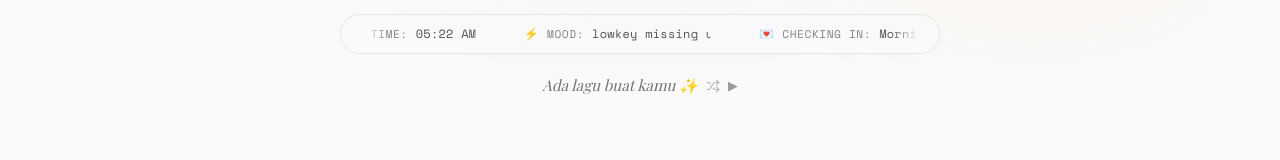
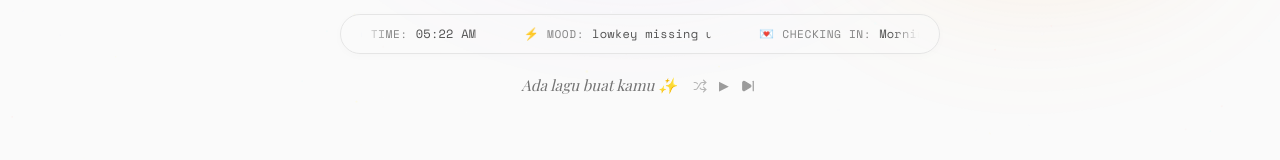
Before and after one commit to muhammadfaza16/muhammadfaza16.github.io, a Next.js app: page / in a window 1280 px wide. Shown: the part 757-917 px from the top of the page. Built offline with nearby package versions, Linux system fonts and the light colour scheme; a web font is replaced by a local one.

Commit message:
feat(ui): add next song button to currently strip controls

```diff
--- a/src/components/CurrentlyStrip.tsx
+++ b/src/components/CurrentlyStrip.tsx
@@ -2,7 +2,7 @@
 
 import { useState, useEffect, useRef } from "react";
 import { useAudio } from "./AudioContext";
-import { Shuffle } from "lucide-react";
+import { Shuffle, SkipForward } from "lucide-react";
 
 // Derived values from context now
 // const playlist removed as it is handled by context for the active song
@@ -277,7 +277,7 @@ export function CurrentlyStrip() {
     const [currentHour, setCurrentHour] = useState(new Date().getHours());
 
     // Global Audio Context
-    const { isPlaying, togglePlay, currentSong, isShuffle, toggleShuffle } = useAudio();
+    const { isPlaying, togglePlay, currentSong, isShuffle, toggleShuffle, nextSong } = useAudio();
 
     const checkInMessages = getCheckInMessages(currentHour);
 
@@ -379,13 +379,10 @@ export function CurrentlyStrip() {
                 }}
             >
                 <div
-                    onClick={togglePlay}
                     style={{
                         display: "flex",
                         alignItems: "center",
-                        gap: "0.5rem",
-                        cursor: "pointer",
-                        userSelect: "none"
+                        gap: "0.5rem"
                     }}
                     className="group"
                 >
@@ -397,11 +394,16 @@ export function CurrentlyStrip() {
                             fontStyle: "italic",
                             fontSize: "0.95rem",
                             color: "var(--text-muted)",
-                            margin: 0
+                            margin: 0,
+                            cursor: "pointer",
+                            userSelect: "none"
                         }}
+                        onClick={togglePlay}
                     >
                         {isPlaying ? "Khusus buat kamu 🥀" : "Ada lagu buat kamu ✨"}
                     </p>
+
+                    <div style={{ display: "flex", alignItems: "center", gap: "0.25rem", marginLeft: "0.25rem" }}>
                         <div
                             onClick={(e) => {
                                 e.stopPropagation();
@@ -416,7 +418,8 @@ export function CurrentlyStrip() {
                                 display: "flex",
                                 alignItems: "center",
                                 justifyContent: "center",
-                            transition: "all 0.2s ease"
+                                transition: "all 0.2s ease",
+                                padding: "4px"
                             }}
                             className="hover:opacity-100"
                             title={isShuffle ? "Shuffle On" : "Shuffle Off"}
@@ -425,6 +428,7 @@ export function CurrentlyStrip() {
                         </div>
 
                         <button
+                            onClick={togglePlay}
                             style={{
                                 all: "unset",
                                 fontSize: "0.8rem",
@@ -433,13 +437,40 @@ export function CurrentlyStrip() {
                                 opacity: 0.7,
                                 display: "flex",
                                 alignItems: "center",
-                            justifyContent: "center"
+                                justifyContent: "center",
+                                padding: "4px",
+                                cursor: "pointer"
                             }}
                             className="group-hover:opacity-100"
                             aria-label={isPlaying ? "Pause" : "Play"}
                         >
                             {isPlaying ? "⏸" : "▶"}
                         </button>
+
+                        <button
+                            onClick={(e) => {
+                                e.stopPropagation();
+                                nextSong();
+                            }}
+                            style={{
+                                all: "unset",
+                                fontSize: "0.8rem",
+                                color: "var(--text-muted)",
+                                transition: "opacity 0.2s ease",
+                                opacity: 0.7,
+                                display: "flex",
+                                alignItems: "center",
+                                justifyContent: "center",
+                                padding: "4px",
+                                cursor: "pointer"
+                            }}
+                            className="group-hover:opacity-100"
+                            aria-label="Next Song"
+                            title="Next Song"
+                        >
+                            <SkipForward size={14} fill="currentColor" />
+                        </button>
+                    </div>
                 </div>
             </div>
         </div>
```
Lines whose indentation alone changed are shown as unchanged.
